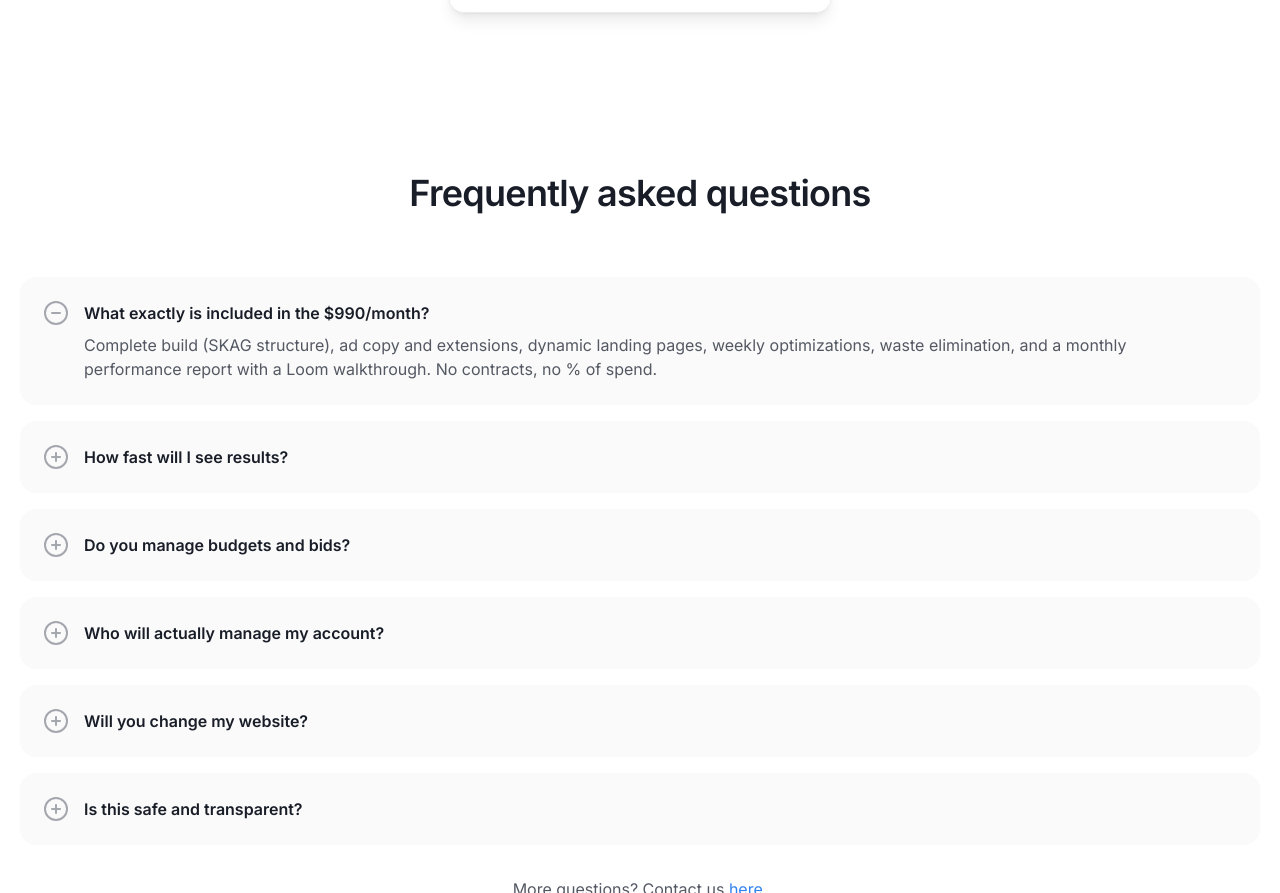
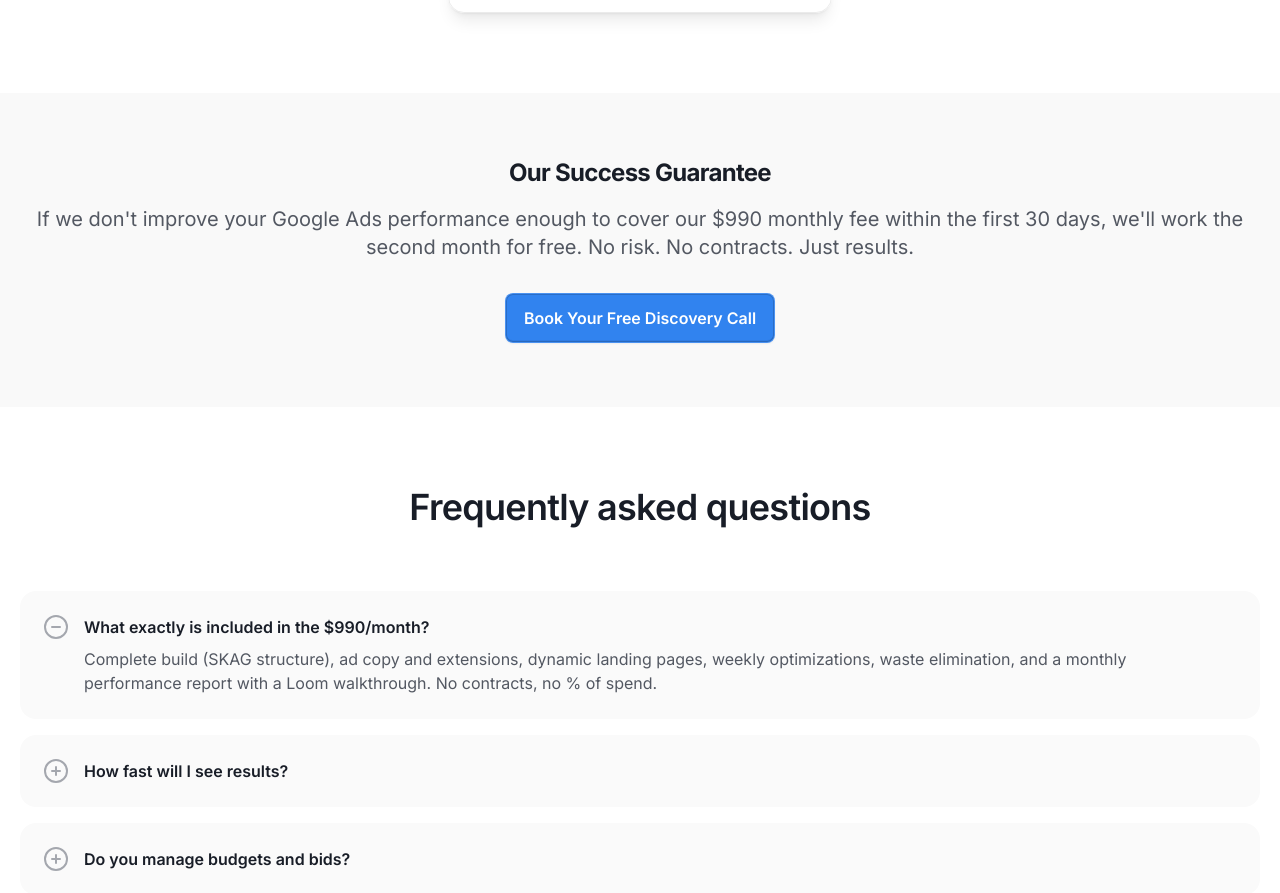
Before and after one commit to sprfrkr/adoptics_managed, a website: page src/index.html in a window 1280 px wide. Shown: the part 6430-7323 px from the top of the page. Drawn offline with Linux system fonts and the light colour scheme.

Commit message:
Add Success Guarantee section with risk-managed terms
- Added Success Guarantee section after pricing section
- 30-day performance evaluation period (reduced from 90 days)
- Second month free if performance doesn't cover fee (max  risk)
- Grey background section with centered layout and CTA
- Professional styling matching existing brand design
- Clear risk reversal messaging to build client confidence

```diff
--- a/src/index.html
+++ b/src/index.html
@@ -497,6 +497,23 @@
 				</div>
 			</section>
 
+			<!-- Success Guarantee Section -->
+			<section class="bg-grey-100 py-16 md:py-24">
+				<div class="container text-center">
+					<h2 class="text-2xl md:text-3xl font-bold text-primary-900">Our Success Guarantee</h2>
+					<p class="mt-4 max-w-2xl mx-auto text-lg md:text-xl text-grey-700">
+						If we don't improve your Google Ads performance enough to cover our $990 monthly fee within the first 30 days,
+						we'll work the second month for free. No risk. No contracts. Just results.
+					</p>
+					<div class="mt-8">
+						<a href="https://api.leadconnectorhq.com/widget/booking/Vjt4i3z3mS0p0LHQzExz"
+							 class="btn btn-primary">
+							Book Your Free Discovery Call
+						</a>
+					</div>
+				</div>
+			</section>
+
 			<!-- Frequently asked questions -->
 			<section>
 				<div class="container">
```
